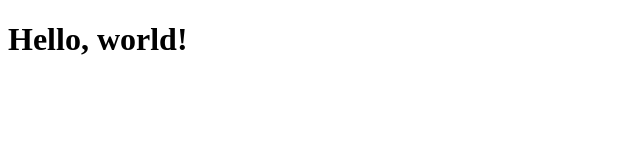
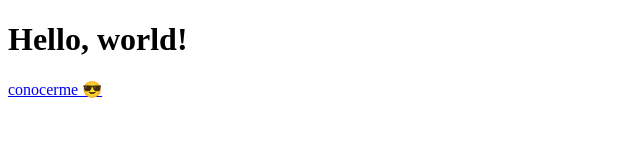
Before and after one commit to SocialOplesk/web_pr, a plain HTML site: page index.html in a window 1280 px wide. Shown: the whole page, without its empty margins (0-640 px from the left). Drawn offline with Linux system fonts and the light colour scheme.

Commit message:
hotfix index.html

```diff
--- a/index.html
+++ b/index.html
@@ -9,5 +9,6 @@
 </head>
 <body>
   <h1>Hello, world!</h1>
+  <a href="./about.html">conocerme 😎</a>
 </body>
 </html>
```
